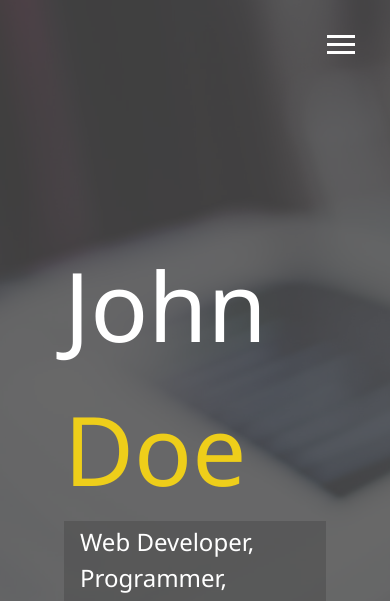
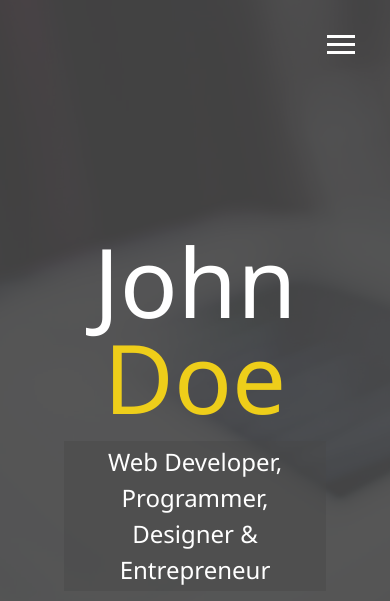
Before and after one commit to DanielStoica85/portfolio-template, a website: page dist/index.html in a window 390 px wide. Shown: the top 601 px of the page. Drawn offline with Linux system fonts and the light colour scheme.

Commit message:
Add responsiveness

```diff
--- a/scss/_config.scss
+++ b/scss/_config.scss
@@ -2,7 +2,7 @@ $primary-color: #444;
 $secondary-color: #eece1a;
 $show-home-image: true;
 $home-image: url(../img/background.jpg);
-$background-opacity: 0.8;
+$background-opacity: 0.9;
 @mixin easeOut {
     transition: all 0.5s ease-out;
 }
@@ -26,3 +26,28 @@ $background-opacity: 0.8;
         }
     }
 }
+
+// Media Query Mixins
+@mixin mediaSm {
+    @media screen and (max-width: 500px) {
+        @content;
+    }
+}
+
+@mixin mediaMd {
+    @media screen and (max-width: 768px) {
+        @content;
+    }
+}
+
+@mixin mediaLg {
+    @media screen and (min-width: 769px) and (max-width: 1170px) {
+        @content;
+    }
+}
+
+@mixin mediaXl {
+    @media screen and (min-width: 1171px) {
+        @content;
+    }
+}
--- a/scss/_menu.scss
+++ b/scss/_menu.scss
@@ -40,11 +40,10 @@
     &.show {
         visibility: visible;
     }
-    .menu-branding,
-    .menu-nav {
+    &-branding,
+    &-nav {
         display: flex;
-        flex-direction: column;
-        flex-wrap: wrap;
+        flex-flow: column wrap;
         align-items: center;
         justify-content: center;
         float: left;
@@ -52,7 +51,7 @@
         height: 100vh;
         overflow: hidden;
     }
-    .menu-nav {
+    &-nav {
         margin: 0;
         padding: 0;
         background: darken($primary-color, 5);
@@ -64,7 +63,7 @@
             transform: translate3d(0, 0, 0);
         }
     } // Branding side
-    .menu-branding {
+    &-branding {
         background: $primary-color;
         transform: translate3d(0, 100%, 0);
         @include easeOut;
--- /dev/null
+++ b/scss/_mobile.scss
@@ -0,0 +1,47 @@
+// Widescreens
+@include mediaXl {}
+
+// Desktops & Laptops
+@include mediaLg {}
+
+// Tablets & Small Laptops
+@include mediaMd {
+    main {
+        align-items: center;
+        text-align: center;
+        .lg-heading {
+            line-height: 1;
+            margin-bottom: 1rem;
+        }
+    }
+    ul.menu-nav,
+    div.menu-branding {
+        float: none;
+        width: 100%;
+        min-height: 0;
+        &.show {
+            transform: translate3d(0, 0, 0);
+        }
+    }
+    .menu-nav {
+        height: 75vh;
+        transform: translate3d(-100%, 0, 0);
+        font-size: 24px;
+    }
+    .menu-branding {
+        height: 25vh;
+        transform: translate3d(100%, 0, 0);
+        .portrait {
+            background: url('../img/portrait_small.jpg');
+            width: 150px;
+            height: 150px;
+        }
+    }
+}
+
+// Smartphones
+@include mediaSm {
+    main#home h1 {
+        margin-top: 10vh;
+    }
+}
--- a/scss/main.scss
+++ b/scss/main.scss
@@ -1,13 +1,14 @@
 @import 'config';
 @import 'menu';
+@import 'mobile';
 
 * {
     box-sizing: border-box;
 }
 
 body {
-    @include background();
-    background-color: $primary-color;
+    @include background;
+    background: $primary-color;
     color: #fff;
     height: 100%;
     margin: 0;
@@ -16,15 +17,14 @@ body {
 }
 
 // Headings
-
-h1, h2, h3 {
+h1,
+h2,
+h3 {
     margin: 0;
     font-weight: 400;
-
     &.lg-heading {
         font-size: 6rem;
     }
-
     &.sm-heading {
         margin-bottom: 2rem;
         padding: 0.2rem 1rem;
@@ -50,20 +50,16 @@ header {
 main {
     padding: 4rem;
     height: 100%;
-
     .icons {
         margin-top: 1rem;
-
         a {
             padding: 0.4rem;
-
             &:hover {
                 color: $secondary-color;
                 @include easeOut();
             }
         }
     }
-
     &#home {
         overflow: hidden;
         h1 {
```
Also changed, not shown: dist/css/main.css.
